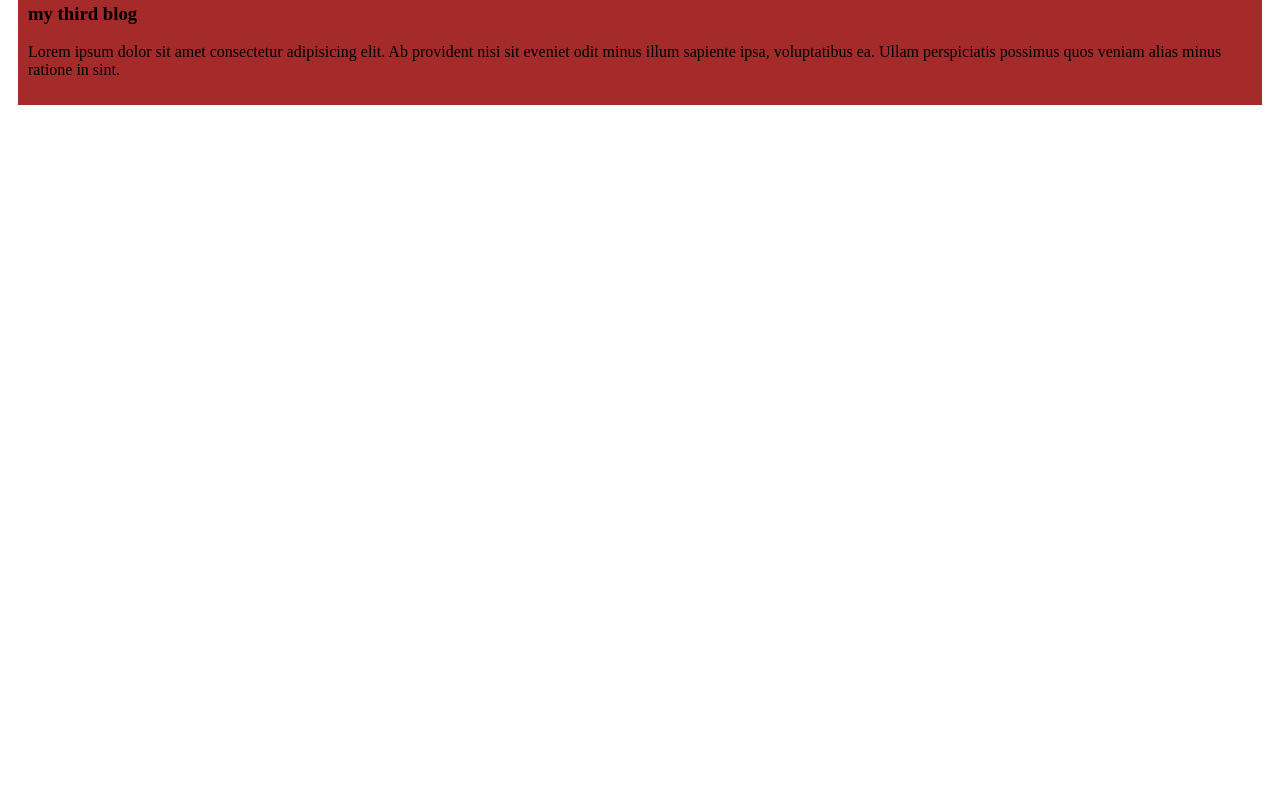
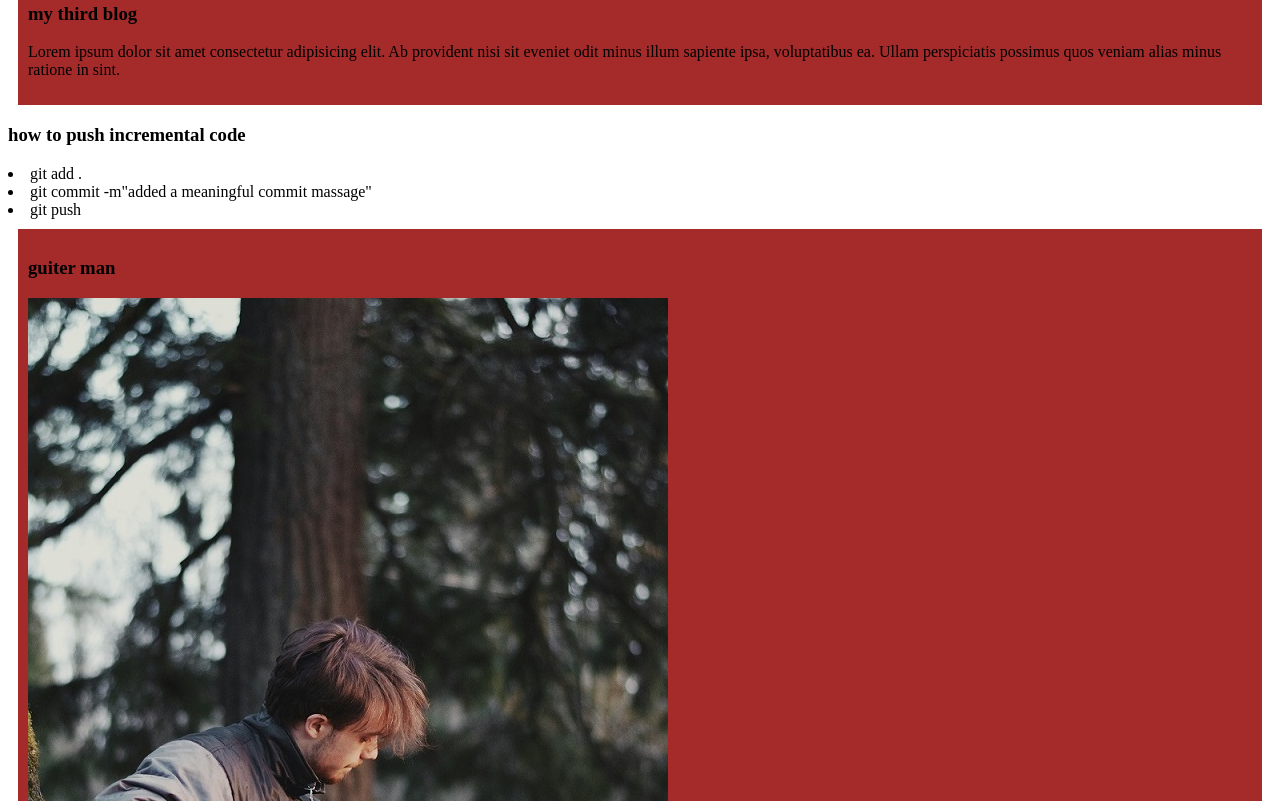
Before and after one commit to munna-cell/my-simple-website, a plain HTML site: page index.html in a window 1280 px wide. Shown: the part 319-1120 px from the top of the page. Before the commit the page ends 800 px from the top, so only its background shows below. Drawn offline with Linux system fonts and the light colour scheme.

Commit message:
added guiter man

```diff
--- a/index.html
+++ b/index.html
@@ -19,4 +19,12 @@
         <h3>my third blog</h3>
         <p>Lorem ipsum dolor sit amet consectetur adipisicing elit. Ab provident nisi sit eveniet odit minus illum sapiente ipsa, voluptatibus ea. Ullam perspiciatis possimus quos veniam alias minus ratione in sint.</p>
     </div>
+    <h3>how to push incremental code</h3>
+    <li>git add .</li>
+    <li>git commit -m"added a meaningful commit massage"</li>
+    <li>git push</li>
+    <div>
+        <h3>guiter man</h3>
+        <img src="images/guiter man.jpg" alt="">
+    </div>
 </body>
```
Also changed, not shown: images/guiter man.jpg (added).
